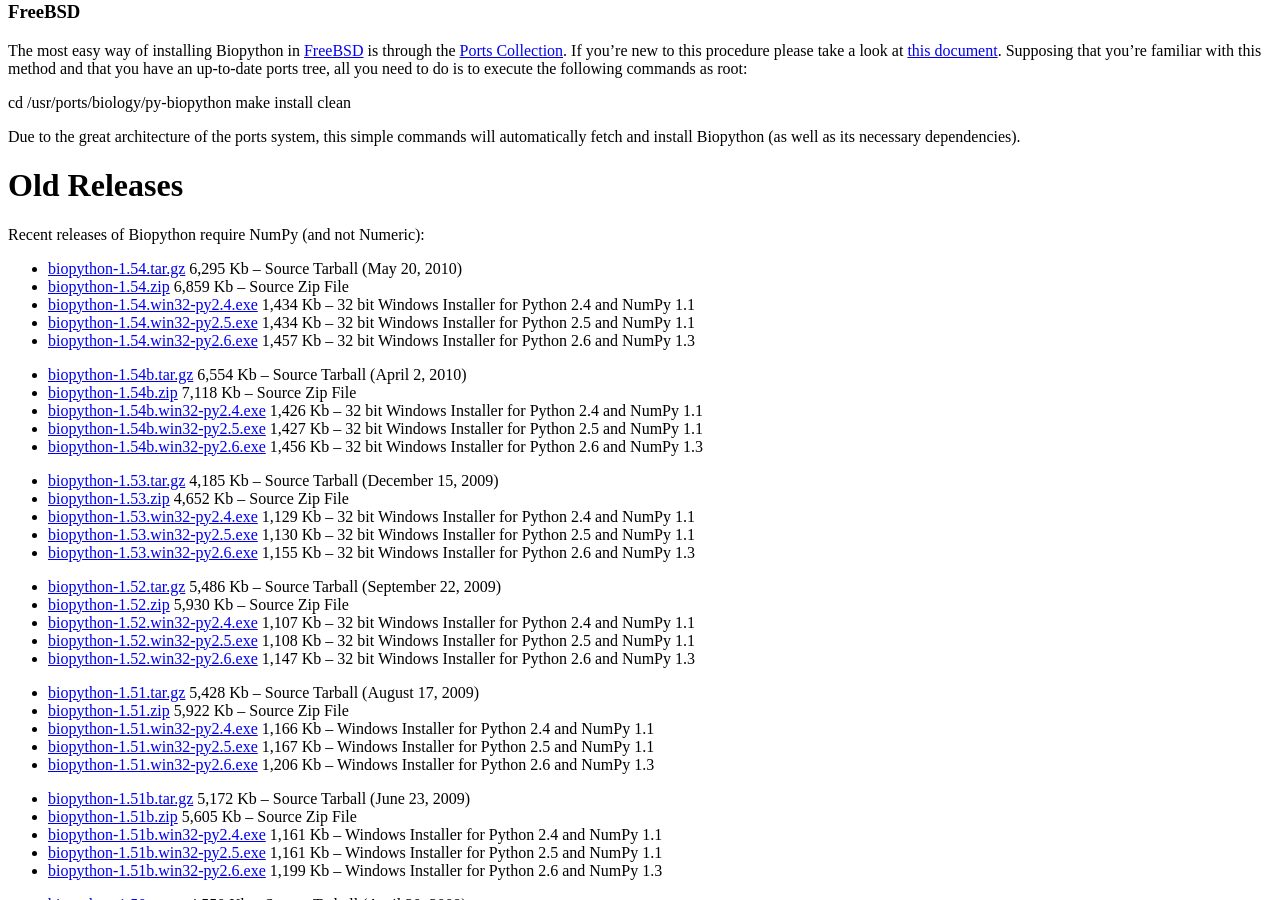
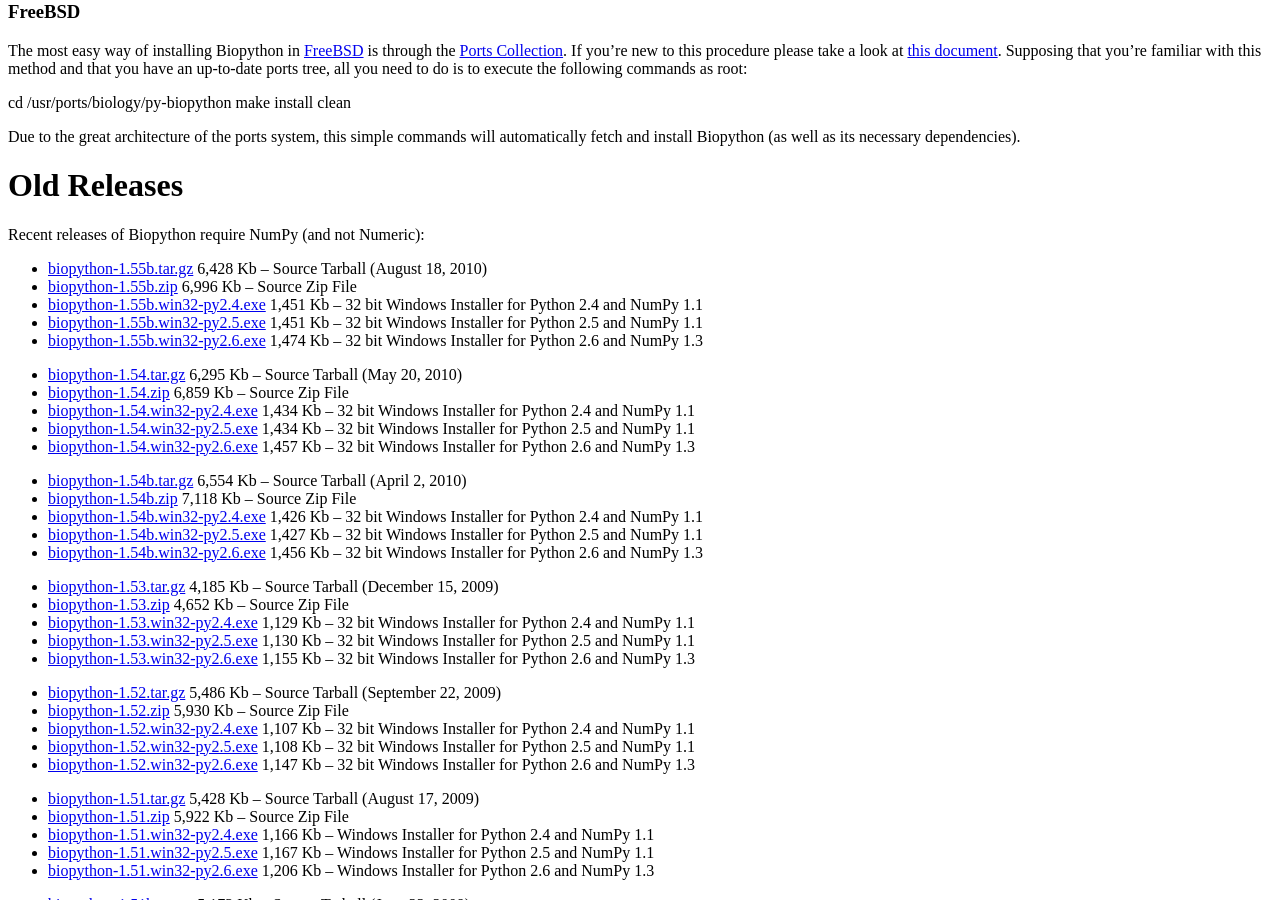
Before and after one commit to biopython/biopython.github.io, a Jekyll site: the page built from wiki/Download.md, in a window 1280 px wide and 900 px high, scrolled down 2389 px. Built offline with Jekyll 4.4.1, drawn with Linux system fonts in a browser that asks for light colours.

Commit message:
Move 1.55b to old

```diff
--- a/wiki/Download.md
+++ b/wiki/Download.md
@@ -213,6 +213,19 @@ Old Releases
 ============
 
 Recent releases of Biopython require NumPy (and not Numeric):
+
+-   [biopython-1.55b.tar.gz](http://biopython.org/DIST/biopython-1.55b.tar.gz)
+    6,428 Kb -- Source Tarball (August 18, 2010)
+-   [biopython-1.55b.zip](http://biopython.org/DIST/biopython-1.55b.zip)
+    6,996 Kb -- Source Zip File
+-   [biopython-1.55b.win32-py2.4.exe](http://biopython.org/DIST/biopython-1.55b.win32-py2.4.exe)
+    1,451 Kb -- 32 bit Windows Installer for Python 2.4 and NumPy 1.1
+-   [biopython-1.55b.win32-py2.5.exe](http://biopython.org/DIST/biopython-1.55b.win32-py2.5.exe)
+    1,451 Kb -- 32 bit Windows Installer for Python 2.5 and NumPy 1.1
+-   [biopython-1.55b.win32-py2.6.exe](http://biopython.org/DIST/biopython-1.55b.win32-py2.6.exe)
+    1,474 Kb -- 32 bit Windows Installer for Python 2.6 and NumPy 1.3
+
+<!-- -->
 
 -   [biopython-1.54.tar.gz](http://biopython.org/DIST/biopython-1.54.tar.gz)
     6,295 Kb -- Source Tarball (May 20, 2010)
```
Also changed, not shown: 1 other file.
